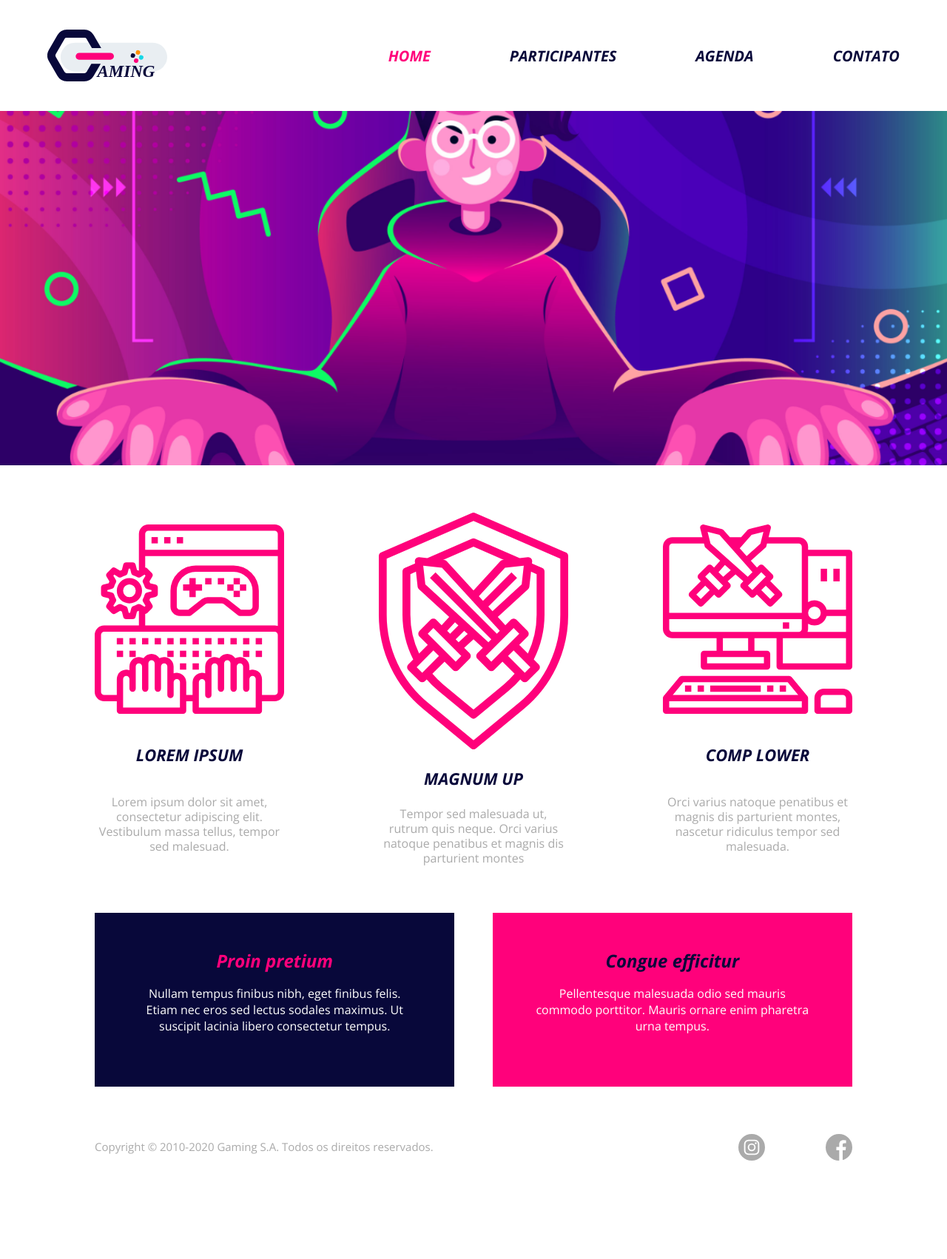
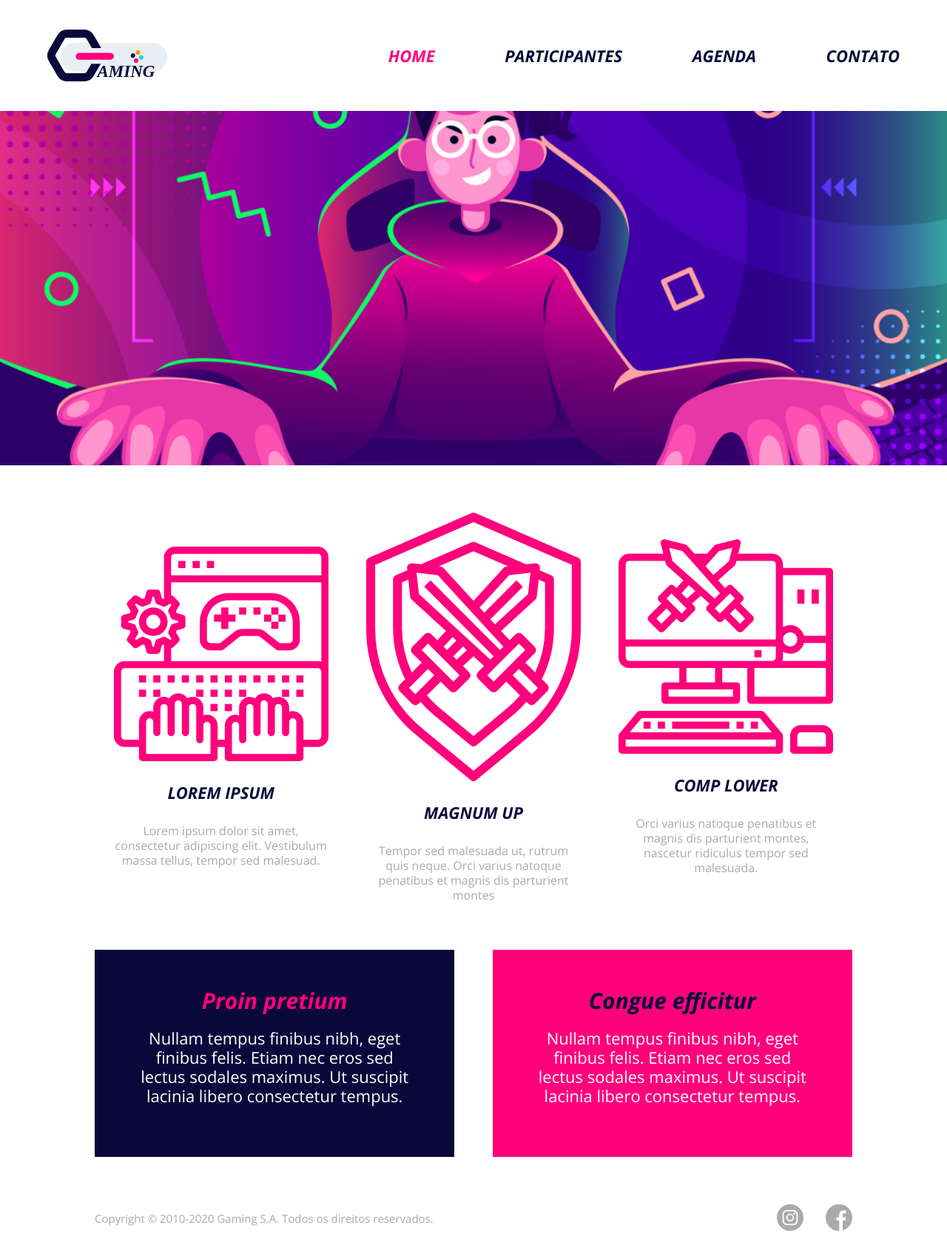
Before and after one commit to senaarth/frontend_attinge, a plain HTML site: page index.html in a window 1280 px wide. Shown: the whole page at 74% size. Before the commit the page ends 1633 px from the top, so only its background shows below. Drawn offline with nearby package versions, Linux system fonts and the light colour scheme.

Commit message:
adding links to interactive tags

```diff
--- a/assets/styles/responsive.css
+++ b/assets/styles/responsive.css
@@ -1,4 +1,4 @@
-@media(min-width: 750px) {
+@media(min-width: 900px) {
     #header {
         background-color: white;
         flex-direction: row;
@@ -7,24 +7,28 @@
         padding: 0;
     }
 
-    #header header {
+    #header ul {
         margin: 0;
         width: 60%;
         justify-content: space-between;
+        flex-wrap: nowrap;
     }
 
-    #header header a {
+    #header ul li {
         margin: 0;
         text-align: right;
-        font: italic normal bold 20px/25px 'Open Sans';
-        letter-spacing: 0px;
-        color: rgba(8, 8, 58, 1);
-        opacity: 1;
+        font: italic normal bold 22px/26px 'Open Sans';
     }
 
     #body {
-        width: 100%;
-        margin: 5% 0;
+        width: 80%;
+        margin: 5% auto;
+        flex-direction: row;
+        flex-wrap: nowrap;
+    }
+
+    #body div {
+        margin: 0 2.5%;
     }
 
     #body div img {
@@ -43,19 +47,30 @@
 
     #bottom {
         margin: 0 auto;
+        flex-direction: row;
+    }
+
+    #bottom #bottom-first {
+        margin: 0 2.5% 0 0;
+        height: 100%;
     }
 
     #bottom #bottom-first h1 {
-        font: italic normal bold 24px/28px 'Open Sans';
+        font: italic normal bold 30px/36px 'Open Sans';
+    }
+
+    #bottom #bottom-second {
+        margin: 0 0 0 2.5%;
+        height: 100%;
     }
 
     #bottom #bottom-second h1 {
-        font: italic normal bold 24px/28px 'Open Sans';
+        font: italic normal bold 30px/36px 'Open Sans';
     }
 
     #bottom div p {
         margin: 5% auto;
-        font: normal normal normal 16px 'Open Sans';
+        font: normal normal normal 22px/26px 'Open Sans';
     }
 
     footer {
@@ -66,37 +81,27 @@
     }
 
     footer p {
-            margin: 0;
-            font: normal normal normal 15px/19px 'Open Sans';
+        margin: 0;
+        font: normal normal normal 15px/19px 'Open Sans';
     }
 
     footer #social {
         margin: 0;
-        width: 15%;
+        width: 10%;
     }
 }
 
-@media (min-width: 1400px) {
-    #header header {
+@media (min-width: 1441px) {
+    #header ul {
         width: 35%;
     }
 
     #body div h1 {
         font: italic normal bold 30px/36px 'Open Sans';
-        color: rgba(8, 8, 58, 1);
     }
 
     #body div p {
         font: normal normal normal 22px/26px 'Open Sans';
-        color: rgba(170, 170, 170, 1);
-    }
-
-    #bottom #bottom-first h1 {
-        font: italic normal bold 30px/36px 'Open Sans';
-    }
-
-    #bottom #bottom-second h1 {
-        font: italic normal bold 30px/36px 'Open Sans';
     }
 
     #bottom div p {
--- a/assets/styles/styles.css
+++ b/assets/styles/styles.css
@@ -1,4 +1,4 @@
-body {
+html, body {
     overflow-x: hidden;
 }
 
@@ -17,28 +17,34 @@ body {
     padding: 10% 0 5% 0;
 }
 
-#header header {
+#header ul {
     display: flex;
     flex-direction: row;
+    flex-wrap: wrap;
     align-items: center;
     justify-content: space-evenly;
     margin-top: 5%;
     width: 75%;
 }
 
-#header header a {
-    text-decoration: none;
+#header ul li {
     margin: 5% 2.5%;
     font: italic normal bold 20px 'Open Sans';
+    transition: transform 0.5s;
+}
+
+#header ul li a {
+    text-decoration: none;
     color: rgba(8, 8, 58, 1);
 }
 
-#header header a:first-child {
+#header ul li:first-child a {
     color: rgba(255, 1, 123, 1);
 }
 
-#header header a:hover {
+#header ul li:hover {
     opacity: 0.75;
+    transform: scale(1.15);
 }
 
 #banner {
@@ -50,6 +56,8 @@ body {
     display: flex;
     flex-direction: row;
     justify-content: space-evenly;
+    flex-wrap: wrap;
+    align-items: center;
     width: 80%;
     margin: 5% auto 10% auto;
 }
@@ -58,7 +66,14 @@ body {
     display: flex;
     flex-direction: column;
     justify-content: space-evenly;
-    width: 20%;
+    width: 45%;
+    margin-top: 5%;
+    transition: transform 0.5s;
+}
+
+#body div:hover {
+    transform: scale(0.90);
+    cursor: pointer;
 }
 
 #body div h1 {
@@ -78,25 +93,27 @@ body {
 
 #bottom {
     display: flex;
-    flex-direction: row;
+    flex-direction: column;
+    align-items: center;
     width: 80%;
     margin: 0 auto 10% auto;
 }
 
 #bottom div {
-    width: 40%;
+    width: 60%;
     text-align: center;
     padding: 5%;
+    transition: transform 0.5s;
 }
 
 #bottom div:hover {
     opacity: 0.9;
     cursor: pointer;
+    transform: scale(1.15);
 }
 
 #bottom #bottom-first {
     background-color: rgba(8, 8, 58, 1);
-    margin-right: 2.5%;
 }
 
 #bottom #bottom-first h1 {
@@ -106,7 +123,7 @@ body {
 
 #bottom #bottom-second {
     background-color: rgba(255, 1, 123, 1);
-    margin-left: 2.5%;
+    margin-top: 10%;
 }
 
 #bottom #bottom-second h1 {
@@ -139,3 +156,11 @@ footer p {
     color: rgba(170, 170, 170, 1);
     margin: 5% 0 10% 0;
 }
+
+footer img {
+    transition: transform 0.5s;
+}
+
+footer img:hover {
+    transform: scale(1.30);
+}
--- a/index.html
+++ b/index.html
@@ -13,15 +13,15 @@
 </head>
 <body>
     <div id="main">
-        <div id="header">
+        <nav id="header">
             <img src="./assets/images/logo.svg" alt="logo">
-            <header>
-                <a href="/">HOME</a>
-                <a href="/">PARTICIPANTES</a>
-                <a href="/">AGENDA</a>
-                <a href="/">CONTATO</a>
-            </header>
-        </div>
+            <ul>
+                <li><a href="#">HOME</a></li>
+                <li><a href="https://www.github.com/senaarth" target="blank">PARTICIPANTES</a></li>
+                <li><a href="https://www.linkedin.com/in/senaarth" target="blank">AGENDA</a></li>
+                <li><a href="https://wa.me/556183620836" target="blank">CONTATO</a></li>
+            </ul>
+        </nav>
 
         <img src="./assets/images/banner.png" id="banner"></img>
 
@@ -50,14 +50,14 @@
             </div>
             <div id="bottom-second">
                 <h1>Congue efficitur</h1>
-                <p>Pellentesque malesuada odio sed mauris commodo porttitor. Mauris ornare enim pharetra urna tempus.</p>
+                <p>Nullam tempus finibus nibh, eget finibus felis. Etiam nec eros sed lectus sodales maximus. Ut suscipit lacinia libero consectetur tempus.</p>
             </div>
         </div>
 
         <footer>
             <div id="social">
-                <img src="./assets/images/instagram.svg" alt="instagram">
-                <img src="./assets/images/facebook.svg" alt="facebook">
+                <a href="https://www.instagram.com/senaarth" target="blank"><img src="./assets/images/instagram.svg" alt="instagram"></a>
+                <a href="https://www.facebook.com/senaarth" target="blank"><img src="./assets/images/facebook.svg" alt="facebook"></a>
             </div>
             <p>Copyright © 2010-2020 Gaming S.A. Todos os direitos reservados.</p>
         </footer>
```
